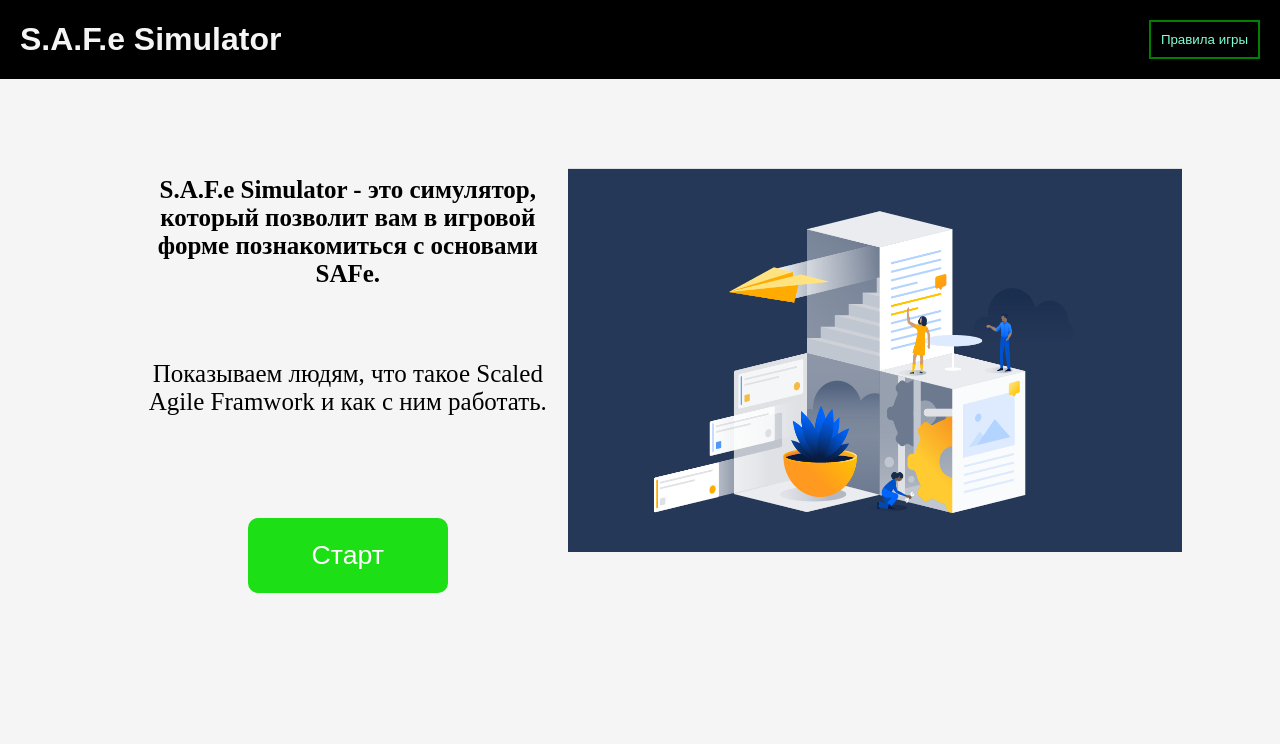
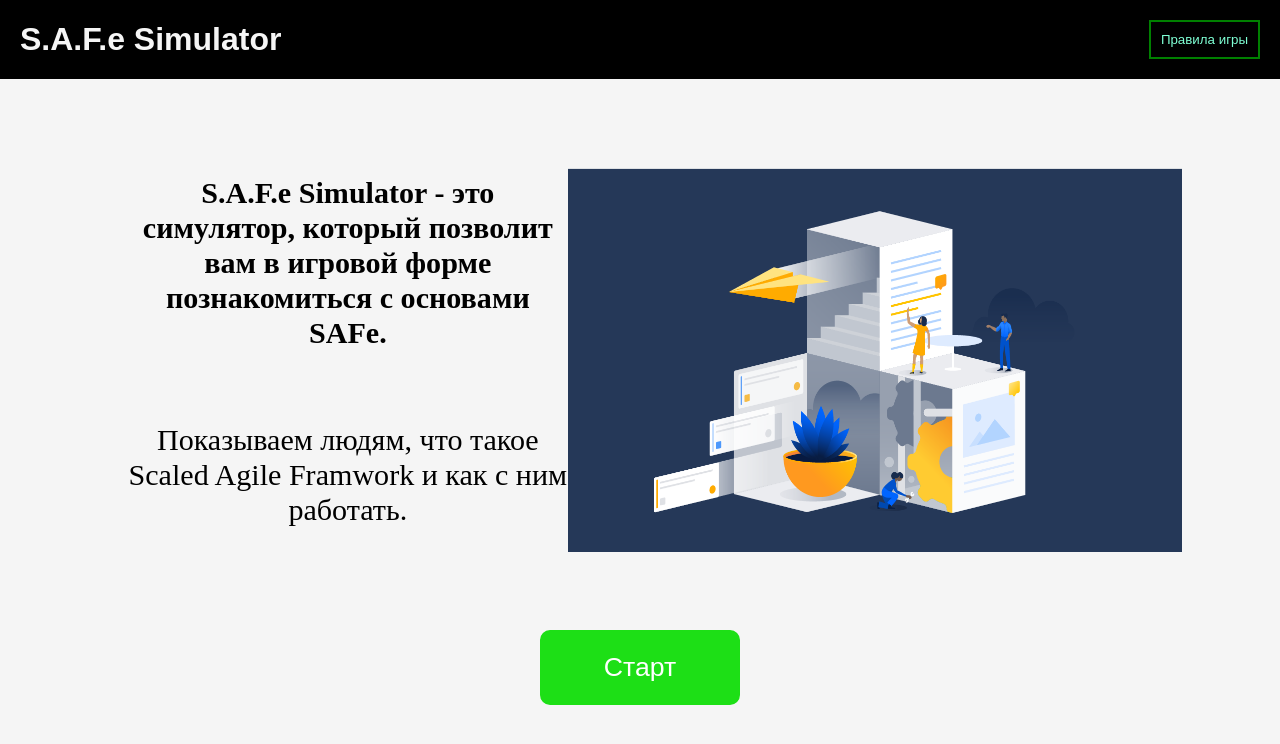
Before and after one commit to Wild-Queue/SAFe-simulator, a React (Create React App) app: page / in a window 1280 px wide. Shown: the top 744 px of the page. Built offline with nearby package versions, Linux system fonts and the light colour scheme.

Commit message:
Style Correction

```diff
--- a/src/Styles/FrontPage.css
+++ b/src/Styles/FrontPage.css
@@ -63,7 +63,7 @@
 
 .Body_internal{
     font-family:'Times New Roman', Times, serif;
-    font-size: 25px;
+    font-size: 2.35vw;
     margin-top: -3%;
     margin-bottom: 10%;
     margin-right: 50%;
--- a/src/components/FrontPageBody.jsx
+++ b/src/components/FrontPageBody.jsx
@@ -18,7 +18,7 @@ const FrontPageBody = function () {
                 </div>
             </h1>
             <div className='Body_internal'>
-                Показываем людям, что такое Scaled Agile Framwork и как с ним работать.
+                    Показываем людям, что такое Scaled Agile Framwork и как с ним работать.
             </div>
             <button onClick={MoveFirstModule} className='Start_Bottom'> Старт</button>
         </div>
```
